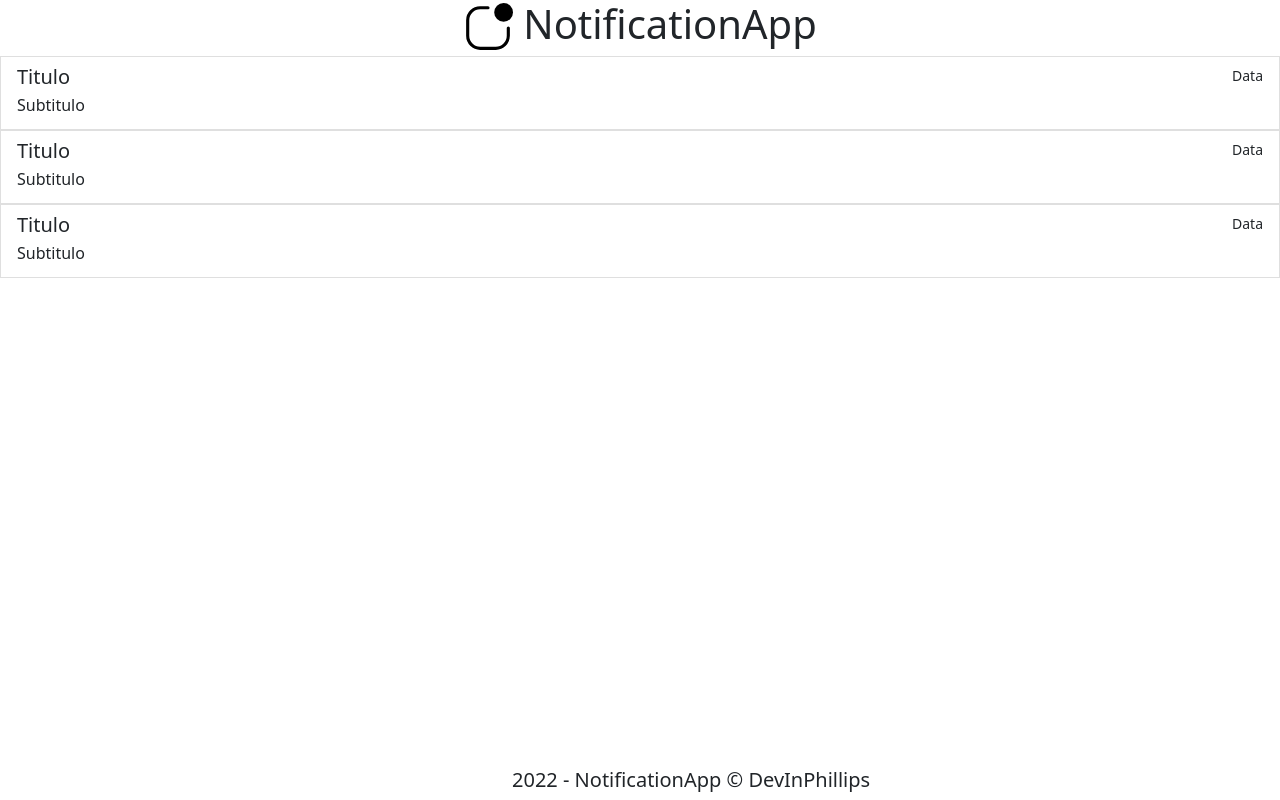
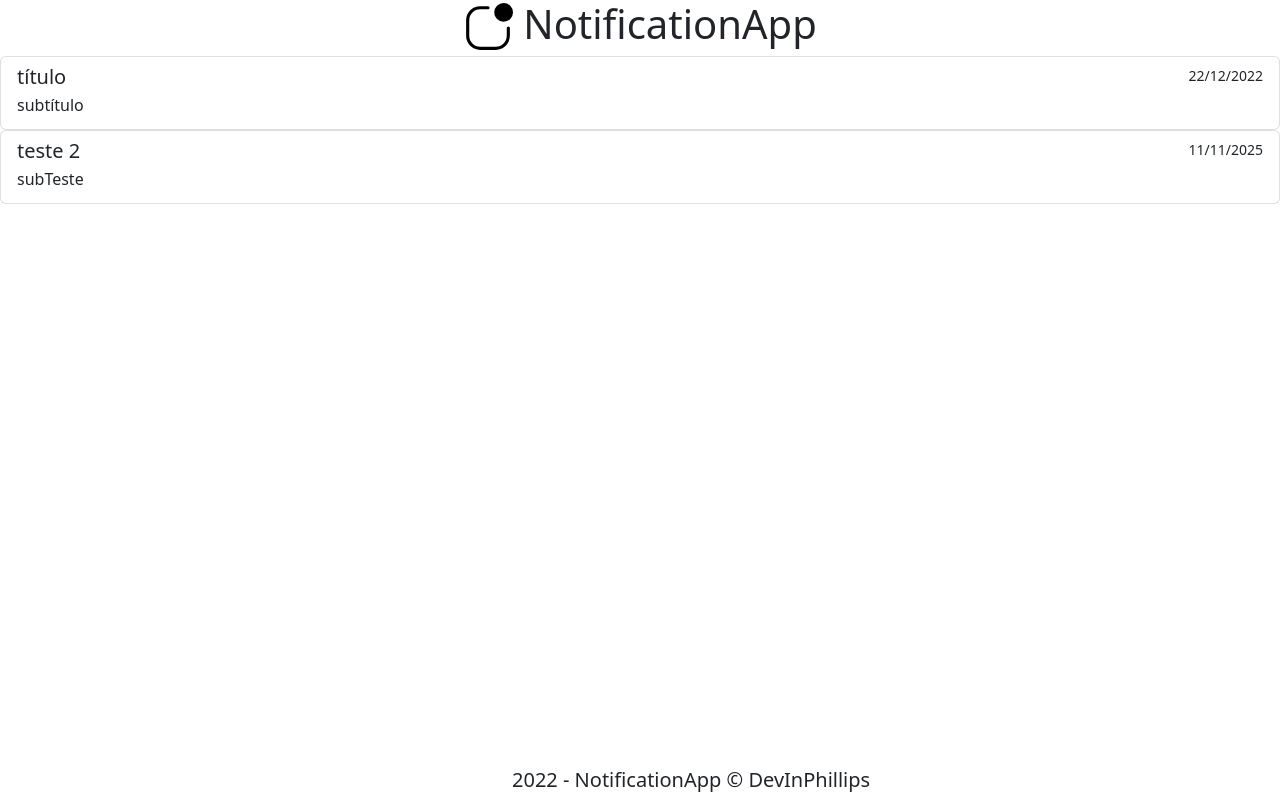
Before and after one commit to AdaltoRG/ExerciciosDiH, an Angular app in the folder M1S08/NotificationApp/: page / in a window 1280 px wide. Built offline with nearby package versions, Linux system fonts and the light colour scheme.

Commit message:
resolução do exercício 7

```diff
--- a/M1S08/NotificationApp/src/app/app.component.html
+++ b/M1S08/NotificationApp/src/app/app.component.html
@@ -1,9 +1,5 @@
 <ntap-nav-bar></ntap-nav-bar>
 
-<div class="list-group">
-  <ntap-notification-list></ntap-notification-list>
-  <ntap-notification-list></ntap-notification-list>
-  <ntap-notification-list></ntap-notification-list>
-</div>
+<ntap-notification-list></ntap-notification-list>
 
 <ntap-footer></ntap-footer>
--- a/M1S08/NotificationApp/src/app/notification-list/notification-list.component.html
+++ b/M1S08/NotificationApp/src/app/notification-list/notification-list.component.html
@@ -1,7 +1,9 @@
-    <a href="#" class="list-group-item list-group-item-action" aria-current="true">
-      <div class="d-flex w-100 justify-content-between">
-        <h5 class="mb-1">Titulo</h5>
-        <small>Data</small>
-      </div>
-      <p class="mb-1">Subtitulo</p>
-    </a>
+<div *ngFor="let item of notificacoes" class="list-group">
+  <a href="#" class="list-group-item list-group-item-action" aria-current="true">
+    <div class="d-flex w-100 justify-content-between">
+      <h5 class="mb-1">{{item.titulo}}</h5>
+      <small>{{item.data}}</small>
+    </div>
+    <p class="mb-1">{{item.subtitulo}}</p>
+  </a>
+</div>
--- a/M1S08/NotificationApp/src/app/notification-list/notification-list.component.ts
+++ b/M1S08/NotificationApp/src/app/notification-list/notification-list.component.ts
@@ -6,5 +6,16 @@ import { Component } from '@angular/core';
   styleUrls: ['./notification-list.component.scss']
 })
 export class NotificationListComponent {
-
+notificacoes=[
+  {
+    titulo: 'título',
+    data: '22/12/2022',
+    subtitulo:'subtítulo'
+  },
+  {
+    titulo:'teste 2',
+    data:'11/11/2025',
+    subtitulo:'subTeste'
+  }
+]
 }
```
